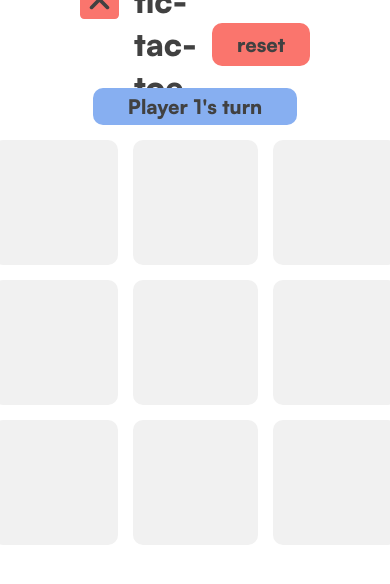
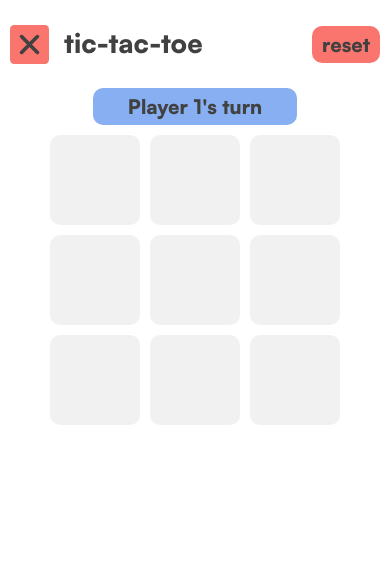
Before and after one commit to Study-Compass/React-Tutorial, a React (Create React App) app: page / in a window 390 px wide. Shown: the top 584 px of the page. Built offline with nearby package versions, Linux system fonts and the light colour scheme.

Commit message:
Finished the mobile tic tac toe game

```diff
--- a/src/components/Board/Board.css
+++ b/src/components/Board/Board.css
@@ -27,3 +27,12 @@
         background-color: var(--red);
     }
 }
+
+@media (max-width:500px){
+    .board{
+        gap:10px;
+        .board-row{
+            gap:10px;
+        }
+    }
+}
--- a/src/components/Board/Tile/Tile.css
+++ b/src/components/Board/Tile/Tile.css
@@ -12,7 +12,14 @@
     }
 
     .logo{
-        width: 125px;
-        height: 125px;
+        width:100%;
+        height:100%;
     }
 }
+
+@media (max-width:500px) {
+    .tile{
+        width:90px;
+        height:90px;
+    }
+}
--- a/src/components/Header/Header.css
+++ b/src/components/Header/Header.css
@@ -34,3 +34,24 @@
 
 
 }
+
+@media (max-width:500px){
+    .header{
+        padding: 0px 10px;
+
+        button{
+            padding: 5px 10px;
+        }
+    }
+
+    .left{
+        gap: 10px;
+        .logo{
+            height: 15px;
+            width: 15px;
+        }
+    }
+    h1{
+        font-size: 27px;
+    }
+}
```
Also changed, not shown: src/assets/fonts.css (line endings or trailing spaces).
